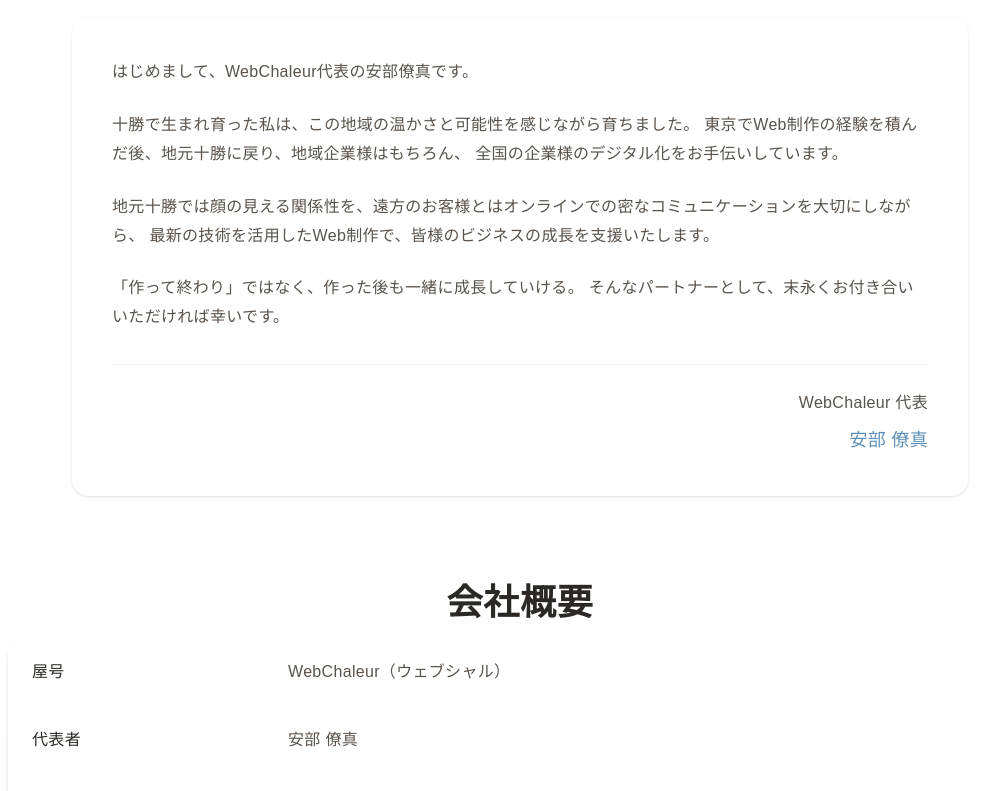
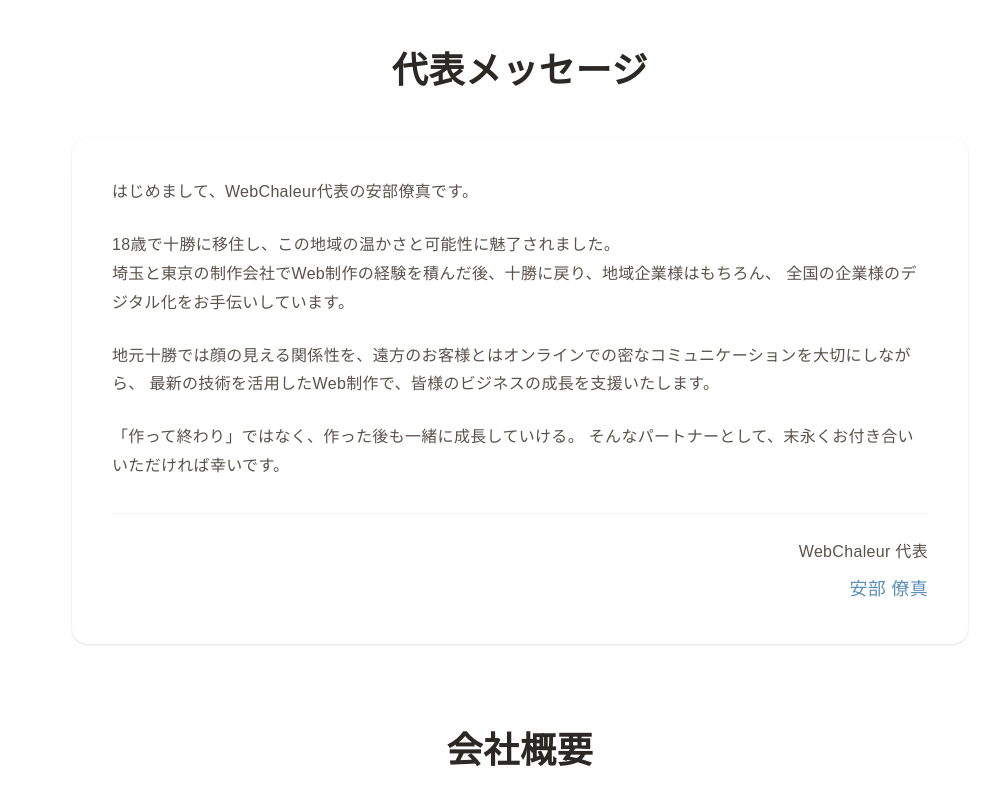
Before and after one commit to ryoma-abe/webchaleur.com, a Next.js app: page /about in a window 1280 px wide. Shown: the part 1209-2000 px from the top of the page, without its empty margins (120-1119 px from the left). Built offline with nearby package versions, Linux system fonts and the light colour scheme; a web font is replaced by a local one.

Commit message:
Aboutページのテキストを整形し、可読性を向上させました。また、globals.cssでh2およびp要素のマージンを削除し、スタイルの一貫性を持たせました。これにより、ユーザー体験が向上しました。

```diff
--- a/src/app/about/page.tsx
+++ b/src/app/about/page.tsx
@@ -18,7 +18,6 @@ export default function AboutPage() {
       </section>
 
       <div className="container mx-auto px-4 py-12">
-
         {/* WebChaleurとは */}
         <FadeIn>
           <section className="mb-20">
@@ -30,7 +29,10 @@ export default function AboutPage() {
                 <div className="absolute -left-4 top-0 bottom-0 w-1 bg-gradient-to-b from-primary-blue to-primary-blue/20 rounded-full"></div>
                 <div className="pl-8">
                   <p className="text-lg text-gray leading-relaxed mb-6">
-                    <span className="text-primary-blue font-medium">WebChaleur（ウェブシャル）</span>は、
+                    <span className="text-primary-blue font-medium">
+                      WebChaleur（ウェブシャル）
+                    </span>
+                    は、
                     「Web」と「Chaleur（仏語：ぬくもり）」を組み合わせた屋号です。
                   </p>
                   <p className="text-base text-gray leading-relaxed mb-4">
@@ -39,7 +41,9 @@ export default function AboutPage() {
                   </p>
                   <p className="text-base text-gray leading-relaxed">
                     十勝・帯広を拠点に、地元の方も遠方の方も、
-                    <span className="text-primary font-medium">「Webのことなら何でも気軽に相談できる」</span>
+                    <span className="text-primary font-medium">
+                      「Webのことなら何でも気軽に相談できる」
+                    </span>
                     存在でありたいと考えています。
                   </p>
                 </div>
@@ -53,9 +57,10 @@ export default function AboutPage() {
           <section className="mb-20">
             <div className="max-w-5xl mx-auto">
               <div className="bg-gradient-to-br from-primary-blue/5 to-transparent rounded-3xl p-8 md:p-12">
-                <div className="text-center space-y-8">
-                  <h2 className="text-3xl md:text-4xl lg:text-5xl text-primary font-klee leading-tight">
-                    <span className="text-primary-blue">Webサイト制作</span>・<span className="text-primary-blue">ECサイト構築</span>
+                <div className="text-center">
+                  <h2 className="text-3xl md:text-4xl lg:text-5xl text-primary font-klee leading-tight mb-16">
+                    <span className="text-primary-blue">Webサイト制作</span>・
+                    <span className="text-primary-blue">ECサイト構築</span>
                     <br />
                     <span className="text-2xl md:text-3xl lg:text-4xl">
                       システム開発・保守運用
@@ -94,8 +99,9 @@ export default function AboutPage() {
                     はじめまして、WebChaleur代表の安部僚真です。
                   </p>
                   <p className="text-gray leading-relaxed">
-                    十勝で生まれ育った私は、この地域の温かさと可能性を感じながら育ちました。
-                    東京でWeb制作の経験を積んだ後、地元十勝に戻り、地域企業様はもちろん、
+                    18歳で十勝に移住し、この地域の温かさと可能性に魅了されました。
+                    <br />
+                    埼玉と東京の制作会社でWeb制作の経験を積んだ後、十勝に戻り、地域企業様はもちろん、
                     全国の企業様のデジタル化をお手伝いしています。
                   </p>
                   <p className="text-gray leading-relaxed">
@@ -142,25 +148,19 @@ export default function AboutPage() {
                     <th className="text-left text-primary px-6 py-5 font-medium">
                       代表者
                     </th>
-                    <td className="text-gray px-6 py-5">
-                      安部 僚真
-                    </td>
+                    <td className="text-gray px-6 py-5">安部 僚真</td>
                   </tr>
                   <tr className="hover:bg-gray-50/50 transition-colors">
                     <th className="text-left text-primary px-6 py-5 font-medium">
                       所在地
                     </th>
-                    <td className="text-gray px-6 py-5">
-                      北海道河東郡音更町
-                    </td>
+                    <td className="text-gray px-6 py-5">北海道河東郡音更町</td>
                   </tr>
                   <tr className="hover:bg-gray-50/50 transition-colors">
                     <th className="text-left text-primary px-6 py-5 font-medium">
                       設立
                     </th>
-                    <td className="text-gray px-6 py-5">
-                      2023年4月
-                    </td>
+                    <td className="text-gray px-6 py-5">2023年4月</td>
                   </tr>
                   <tr className="hover:bg-gray-50/50 transition-colors">
                     <th className="text-left text-primary px-6 py-5 align-top font-medium">
@@ -192,9 +192,7 @@ export default function AboutPage() {
                     <th className="text-left text-primary px-6 py-5 font-medium">
                       連絡先
                     </th>
-                    <td className="text-gray px-6 py-5">
-                      info@webchaleur.jp
-                    </td>
+                    <td className="text-gray px-6 py-5">info@webchaleur.jp</td>
                   </tr>
                 </tbody>
               </table>
--- a/src/app/globals.css
+++ b/src/app/globals.css
@@ -73,7 +73,6 @@ h2 {
   color: var(--text-dark);
   line-height: 1.5;
   letter-spacing: 0.02em;
-  margin-bottom: 0.5rem;
 }
 
 h3 {
@@ -144,7 +143,6 @@ p {
   font-family: var(--font-handwritten);
   font-weight: 700;
   color: var(--text-dark);
-  margin-bottom: 0.5rem;
 }
 
 .heading-card {
```
